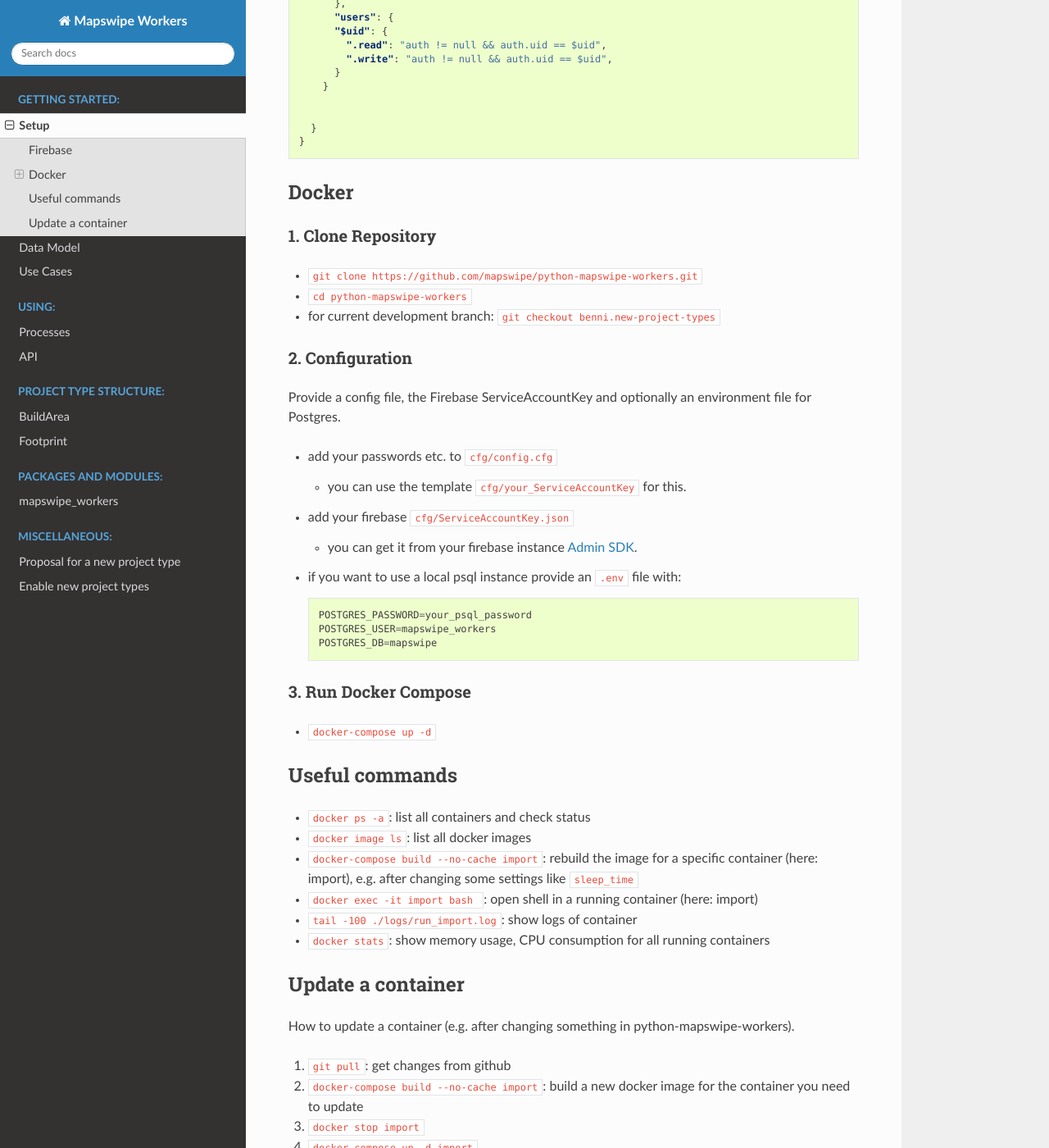
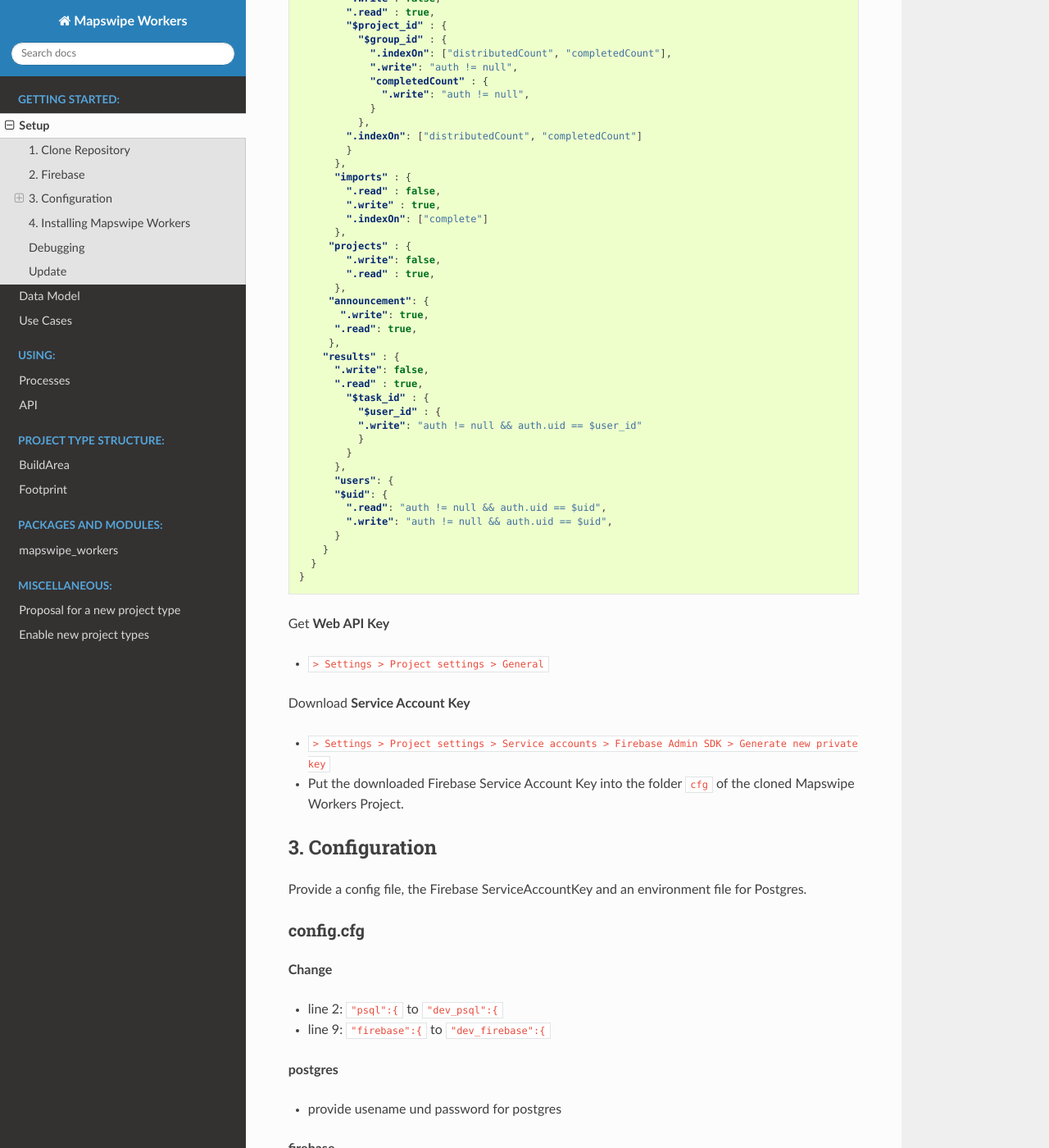
Before and after one commit to mapswipe/python-mapswipe-workers, a Sphinx documentation site: the page built from docs/source/setup.md, in a window 1280 px wide and 1400 px high, scrolled down 890 px. Shown: the whole window at 82% size. Built offline with Sphinx 7.4.7 and the Read the Docs theme 2.0.0, drawn with Linux system fonts in a browser that asks for light colours; some of the changed text lies outside the part shown.

Commit message:
updated docs

````diff
--- a/docs/source/setup.md
+++ b/docs/source/setup.md
@@ -1,11 +1,31 @@
 # Setup
 
-To setup the Mapswipe back end you need to setup a [Firebase instance](https://firebase.google.com/) and use Docker to install and run it.
+To run Mapswipe Workers you need to:
+1. Clone the repository
+2. Setup a [Firebase Project](https://firebase.google.com/)
+3. Provide custom configurations
+4. Use [Docker](https://www.docker.com/) to run Mapswipe Workers
 
 
-## Firebase
+## 1. Clone Repository
 
-In [Firebase](https://firebase.google.com/) following [database rules](https://console.firebase.google.com/project/_/database/msf-mapswipe/rules) need to be applied:
+- `git clone https://github.com/mapswipe/python-mapswipe-workers.git`
+- `cd python-mapswipe-workers`
+- for current development branch: `git checkout benni.new-project-types`
+
+
+## 2. Firebase
+
+Create [**Firebase Project**](https://firebase.google.com/)
+1. Login
+2. Add project
+
+Set **Database Rules**
+3. `> Develop > Database > Create Database`
+4. `> Database > Rules`
+    1. Copy and paste database rules
+    2. `> Publish`
+    - Make sure you are using 'Realtime Database' not 'Cloud Firestore' otherwise your will get an error message (e.g. `Error saving rules - Line 1: mismatched input '{' expecting {'function', 'service', 'rules_version'}`)
 
 ```json
 {
@@ -17,6 +37,8 @@
         ".read" : true,
         "$project_id" : {
           "$group_id" : {
+            ".indexOn": ["distributedCount", "completedCount"],
+            ".write": "auth != null",
             "completedCount" : {
               ".write": "auth != null",
             }
@@ -26,12 +48,17 @@
       },
       "imports" : {
         ".read" : false,
-        ".write" : true
+        ".write" : true,
+        ".indexOn": ["complete"]
       },
      "projects" : {
         ".write": false,
         ".read" : true,
       },
+     "announcement": {
+       ".write": true,
+      ".read": true,
+     },
     "results" : {
       ".write": false,
       ".read" : true,
@@ -47,55 +74,93 @@
         ".write": "auth != null && auth.uid == $uid",
       }
     }
-
-
   }
 }
 ```
 
+Get **Web API Key**
+- `> Settings > Project settings > General`
 
-## Docker
-
-### 1. Clone Repository
-
-- `git clone https://github.com/mapswipe/python-mapswipe-workers.git`
-- `cd python-mapswipe-workers`
-- for current development branch: `git checkout benni.new-project-types`
+Download **Service Account Key**
+- `> Settings > Project settings > Service accounts > Firebase Admin SDK > Generate new private key`
+- Put the downloaded Firebase Service Account Key into the folder `cfg` of the cloned Mapswipe Workers Project.
 
 
-### 2. Configuration
+## 3. Configuration
 
-Provide a config file, the Firebase ServiceAccountKey and optionally an environment file for Postgres.
+Provide a config file, the Firebase ServiceAccountKey and an environment file for Postgres.
 
-- add your passwords etc. to `cfg/config.cfg`
-    - you can use the template `cfg/your_ServiceAccountKey` for this.
-- add your firebase `cfg/ServiceAccountKey.json`
-    - you can get it from your firebase instance [Admin SDK](https://console.firebase.google.com/project/_/settings/serviceaccounts/adminsdk).
-- if you want to use a local psql instance provide an `.env` file with:
-    ```
-    POSTGRES_PASSWORD=your_psql_password
-    POSTGRES_USER=mapswipe_workers
-    POSTGRES_DB=mapswipe
-    ```
 
-### 3. Run Docker Compose
+### config.cfg
 
+<!-- TODO -->
+
+**Change**
+- line 2: `"psql":{` to `"dev_psql":{`
+- line 9: `"firebase":{` to `"dev_firebase":{`
+
+**postgres**
+- provide usename und password for postgres
+
+**firebase**
+- provide configurations for your Firebase instance
+- for example:
+```cfg
+"dev_firebase":{
+  "api_key": " AIzaSyCFa1egVJwlf-soet5653GAjfH8V-1ujig ",
+  "auth_domain": "dev-mapswipe.firebaseapp.com",
+  "database_url": "https://dev-mapswipe.firebaseio.com",
+  "storage_bucket": "dev-mapswipe.appspot.com",
+  "service_account": "./cfg/dev-mapswipe_serviceAccountKey.json"
+```
+
+
+### .ENV
+
+Create an **Environment file** with following variables. Set custom user and password.
+
+```env
+POSTGRES_USER=mapswipe-workers
+POSTGRES_PASSWORD=postgres
+POSTGRES_DB=mapswipe
+```
+
+
+### docker-compose.yaml
+
+<!-- TODO -->
+
+**Change service > postgres > ports**
+- line 16: `"5432:5432"` to `"5433:5432"`
+
+
+## 4. Installing Mapswipe Workers
+
+Start the **Docker Daemon**
+- `systemctl start docker`
+
+Run **Docker Compose**
 - `docker-compose up -d`
 
-
-## Useful commands
-
-* `docker ps -a`: list all containers and check status
-* `docker image ls`: list all docker images
-* `docker-compose build --no-cache import`: rebuild the image for a specific container (here: import), e.g. after changing some settings like `sleep_time`
-* `docker exec -it import bash `: open shell in a running container (here: import)
-* `tail -100 ./logs/run_import.log`: show logs of container
-* `docker stats`: show memory usage, CPU consumption for all running containers
+Usefull **Docker Commands**
+- `docker ps -a`: list all containers and check status
+- `docker image ls`: list all docker images
+- `docker-compose build --no-cache import`: rebuild the image for a specific container (here: import), e.g. after changing some settings like `sleep_time`
+- `docker exec -it import bash `: open shell in a running container (here: import)
+- `tail -100 ./logs/run_import.log`: show logs of container
+- `docker stats`: show memory usage, CPU consumption for all running containers
 
 
-## Update a container
+## Debugging
 
-How to update a container (e.g. after changing something in python-mapswipe-workers).
+**Where can I find the logs?**
+- `docker logs import`
+- logs folder
+
+
+## Update
+
+How to update a container (e.g. import):
 
 1. `git pull`: get changes from github
 2. `docker-compose build --no-cache import`: build a new docker image for the container you need to update
````
